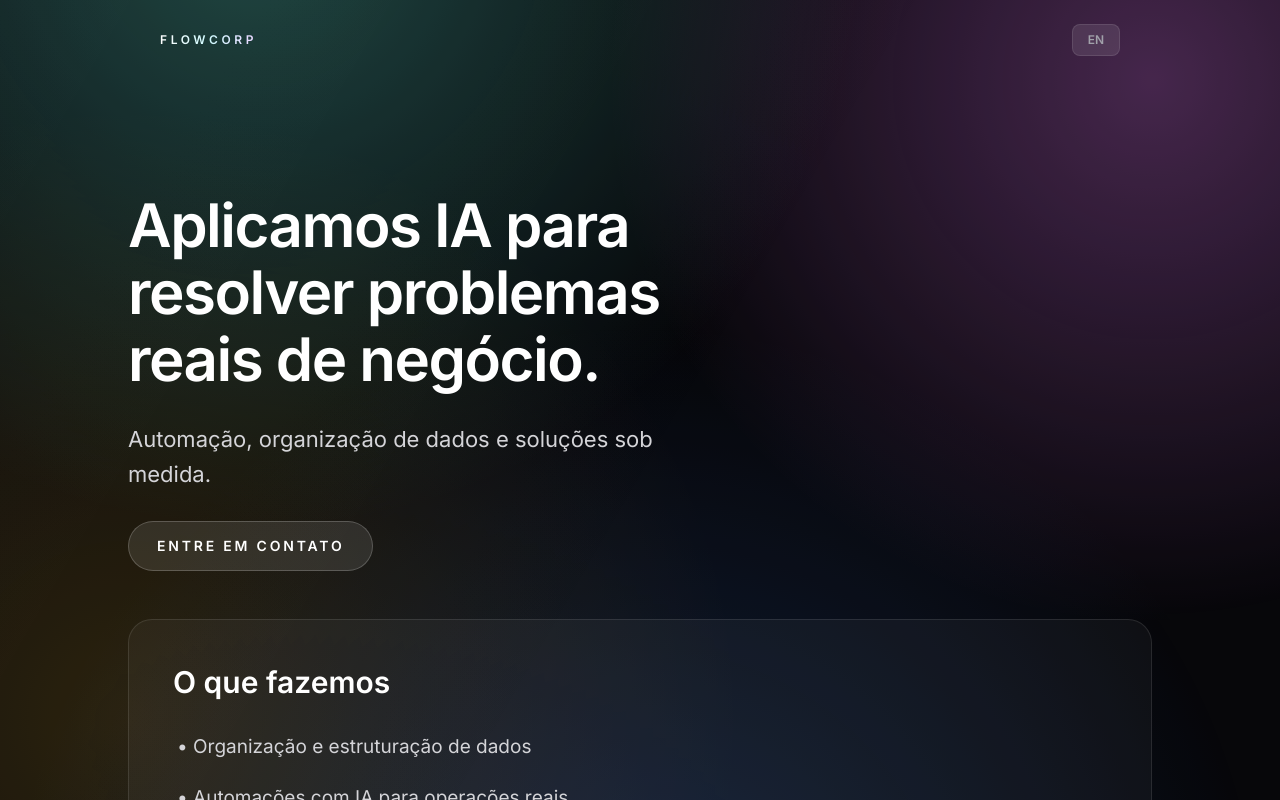
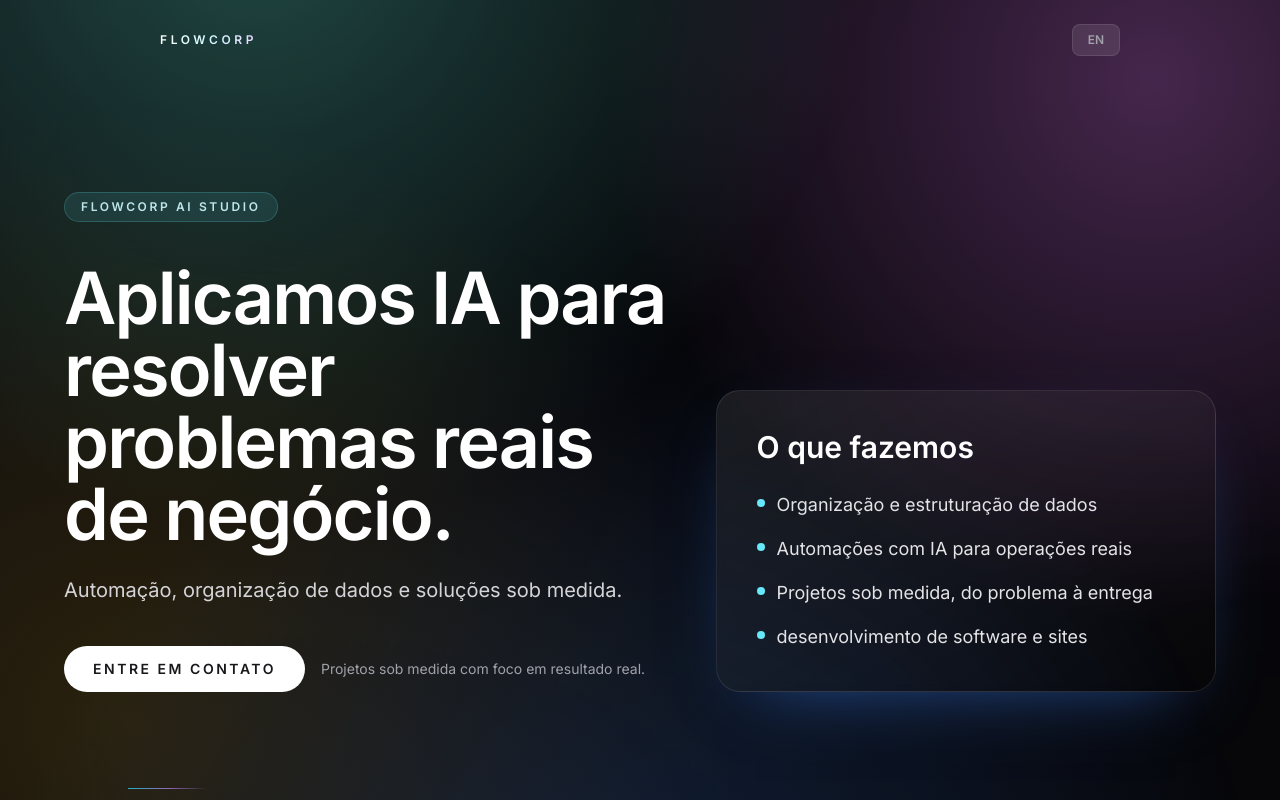
Before and after one commit to igorbiccas/flowcorp-site, a React (Vite) app: page / in a window 1280 px wide. Shown: the top 800 px of the page. Built offline with nearby package versions, Linux system fonts and the light colour scheme.

Commit message:
Redesenha hero com layout mais limpo e hierarquia visual

```diff
--- a/App.tsx
+++ b/App.tsx
@@ -102,28 +102,41 @@ const App: React.FC = () => {
       <main className="relative z-10 flex flex-col pt-32 md:pt-48">
         {/* Hero Section */}
         <section className="px-6 md:px-8">
-          <div className="mx-auto w-full max-w-5xl">
-            <AnimatedSection className="space-y-12" delay="duration-700">
-              <div className="max-w-2xl space-y-7">
-                <h1 className="text-4xl font-semibold leading-[1.08] tracking-tight text-white md:text-6xl md:leading-[1.12]">
+          <div className="mx-auto w-full max-w-6xl">
+            <AnimatedSection className="grid gap-8 md:grid-cols-[minmax(0,1.1fr)_minmax(0,0.9fr)] md:items-end md:gap-10" delay="duration-700">
+              <div className="space-y-8 md:space-y-10">
+                <span className="inline-flex items-center rounded-full border border-cyan-300/20 bg-cyan-300/10 px-4 py-1.5 text-xs font-semibold uppercase tracking-[0.22em] text-cyan-100/90">
+                  FlowCorp AI Studio
+                </span>
+
+                <div className="space-y-6">
+                  <h1 className="max-w-2xl text-4xl font-semibold leading-[1.03] tracking-tight text-white md:text-7xl">
                     {t.app.hero.title}
                   </h1>
-                <p className="max-w-xl text-lg leading-relaxed text-zinc-300 md:text-[22px]">
+                  <p className="max-w-xl text-lg leading-relaxed text-zinc-300 md:text-xl md:leading-8">
                     {t.app.hero.subtitle}
                   </p>
+                </div>
+
+                <div className="flex flex-wrap items-center gap-4">
                   <a
                     href="#contato"
-                  className="inline-flex items-center justify-center rounded-full border border-white/20 bg-white/10 px-7 py-3.5 text-sm font-semibold uppercase tracking-[0.2em] text-white transition-all duration-300 hover:border-white/40 hover:bg-white/20"
+                    className="inline-flex items-center justify-center rounded-full border border-white/15 bg-white px-7 py-3 text-sm font-semibold uppercase tracking-[0.18em] text-zinc-900 transition-all duration-300 hover:scale-[1.02] hover:border-white hover:bg-zinc-100"
                   >
                     {t.app.hero.contactButton}
                   </a>
+                  <span className="text-sm text-zinc-400">Projetos sob medida com foco em resultado real.</span>
+                </div>
               </div>
 
-              <div className="rounded-3xl border border-white/10 bg-white/[0.04] p-8 md:p-11">
-                <h2 className="text-2xl font-semibold text-white md:text-3xl">{t.app.hero.whatWeDoTitle}</h2>
-                <ul className="mt-8 space-y-5 text-base leading-relaxed text-zinc-300 md:text-[19px]">
+              <div className="rounded-3xl border border-white/10 bg-gradient-to-br from-white/[0.08] via-white/[0.04] to-transparent p-7 shadow-[0_25px_70px_-40px_rgba(59,130,246,0.7)] backdrop-blur-sm md:p-10">
+                <h2 className="text-2xl font-semibold text-white md:text-[30px]">{t.app.hero.whatWeDoTitle}</h2>
+                <ul className="mt-7 space-y-4">
                   {t.app.hero.whatWeDoItems.map((item) => (
-                    <li key={item} className="pl-1">• {item}</li>
+                    <li key={item} className="flex items-start gap-3 text-base leading-relaxed text-zinc-200 md:text-lg">
+                      <span className="mt-2 h-2 w-2 shrink-0 rounded-full bg-cyan-300" />
+                      <span>{item}</span>
+                    </li>
                   ))}
                 </ul>
               </div>
```
Lines whose indentation alone changed are shown as unchanged.
